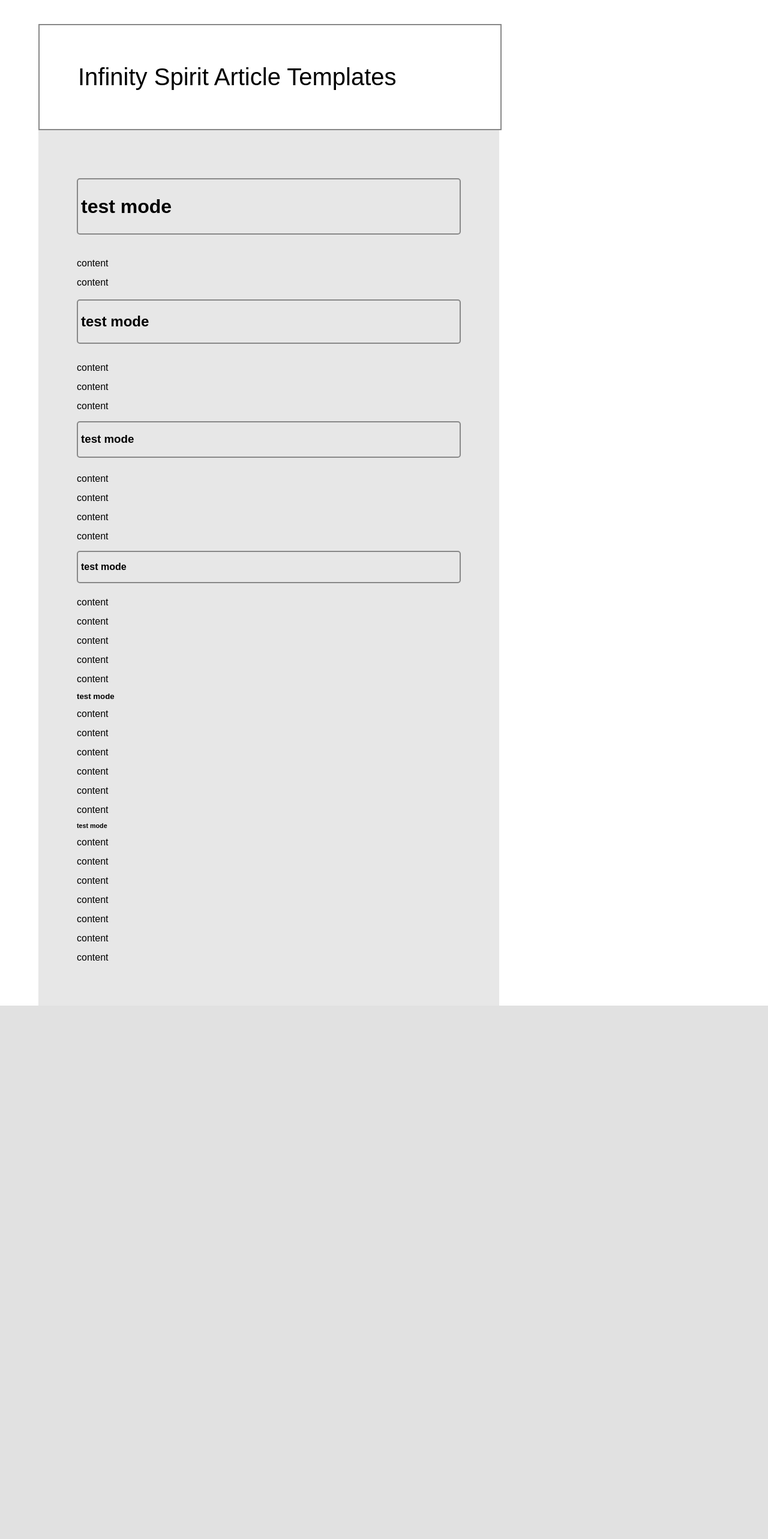
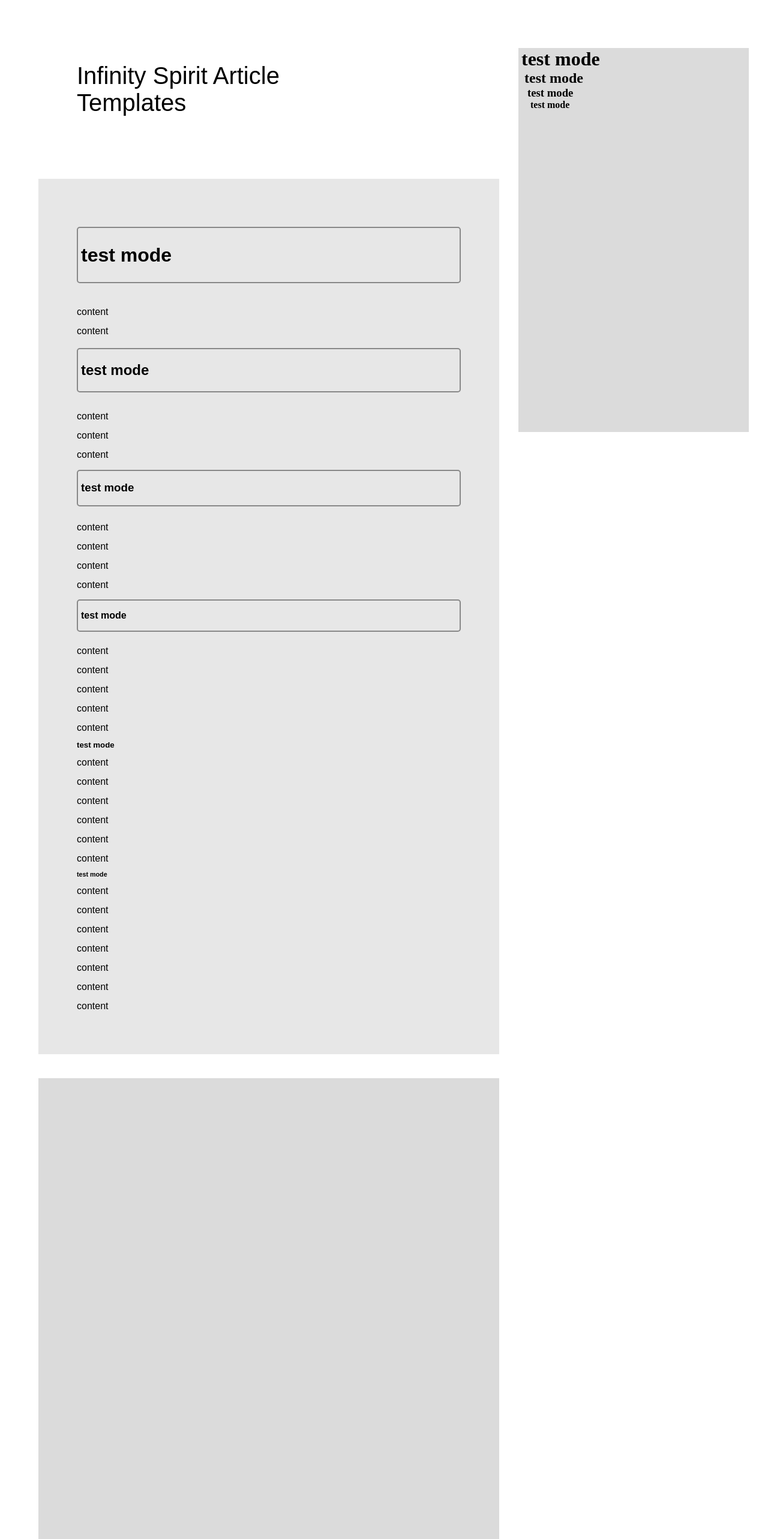
Before and after one commit to The-Infinitys/InfinitySpirit-blog, a Python web app: template The-Infinitys-InfinitySpirit/template/index.html in a window 1280 px wide. Shown: the whole page at 60% size. Before the commit the page ends 1676 px from the top, so only its background shows below. Run offline with Jinja, Linux system fonts and the light colour scheme; the template is opened without the code that fills it, so the values that code supplies are empty.

Commit message:
complete

```diff
--- a/The-Infinitys-InfinitySpirit/template/index.html
+++ b/The-Infinitys-InfinitySpirit/template/index.html
@@ -12,7 +12,7 @@
       src="../../The-Infinitys-InfinitySpirit/template/script.js"></script>
   </head>
   <body>
-    <div class="article-back">
+    <div class="article-body">
       <div class="article-title">
         <InfinitySpiritArticleTitle
           >Infinity Spirit Article Templates</InfinitySpiritArticleTitle
--- a/The-Infinitys-InfinitySpirit/template/style.css
+++ b/The-Infinitys-InfinitySpirit/template/style.css
@@ -15,11 +15,10 @@
   }
 }
 
-.article-back {
+.article-body {
   width: 100%;
-  height: auto;
   padding-top: 5vh;
-  background: var(--infinityspirit-back);
+  background-color: var(--infinityspirit-back);
   color: var(--infinityspirit-text);
 }
 
@@ -54,8 +53,64 @@
   text-overflow: clip;
   width: 50%;
   margin-left: 5%;
+  margin-bottom: 5vh;
   padding: 5%;
   height: auto;
-  border: 2px solid #888;
   font-size: 40px;
+  box-sizing: border-box;
 }
+
+.article-index {
+  position: sticky;
+  bottom: 10vh;
+  left: 67.5vw;
+  width: 30vw;
+  height: 80vh;
+  margin-left: 1px;
+  background-color: color-mix(in srgb, var(--infinityspirit-back), #888 30%);
+}
+
+.article-index h1 {
+  margin-left: 5px;
+}
+
+.article-index h2 {
+  margin-left: 10px;
+}
+
+.article-index h3 {
+  margin-left: 15px;
+}
+
+.article-index h4 {
+  margin-left: 20px;
+}
+
+
+.articles-recommended {
+  line-height: 2;
+  font-family: "Noto-Sans", Arial, Helvetica, sans-serif;
+  width: 50%;
+  margin-left: 5%;
+  margin-top: -75vh;
+  padding: 5%;
+  height: 80vh;
+  background: color-mix(in srgb, var(--infinityspirit-back), #888 30%);
+  color: var(--infinityspirit-text);
+}
+
+@media (max-aspect-ratio:1/1) {
+  .article-index {
+    display: none;
+  }
+
+  .articles-recommended,
+  .article-content,
+  .article-title {
+    width: 80vw;
+  }
+
+  .articles-recommended {
+    margin-top: 5vh;
+  }
+}
```
Also changed, not shown: The-Infinitys-InfinitySpirit/template/script.js (+39 -8 lines).
